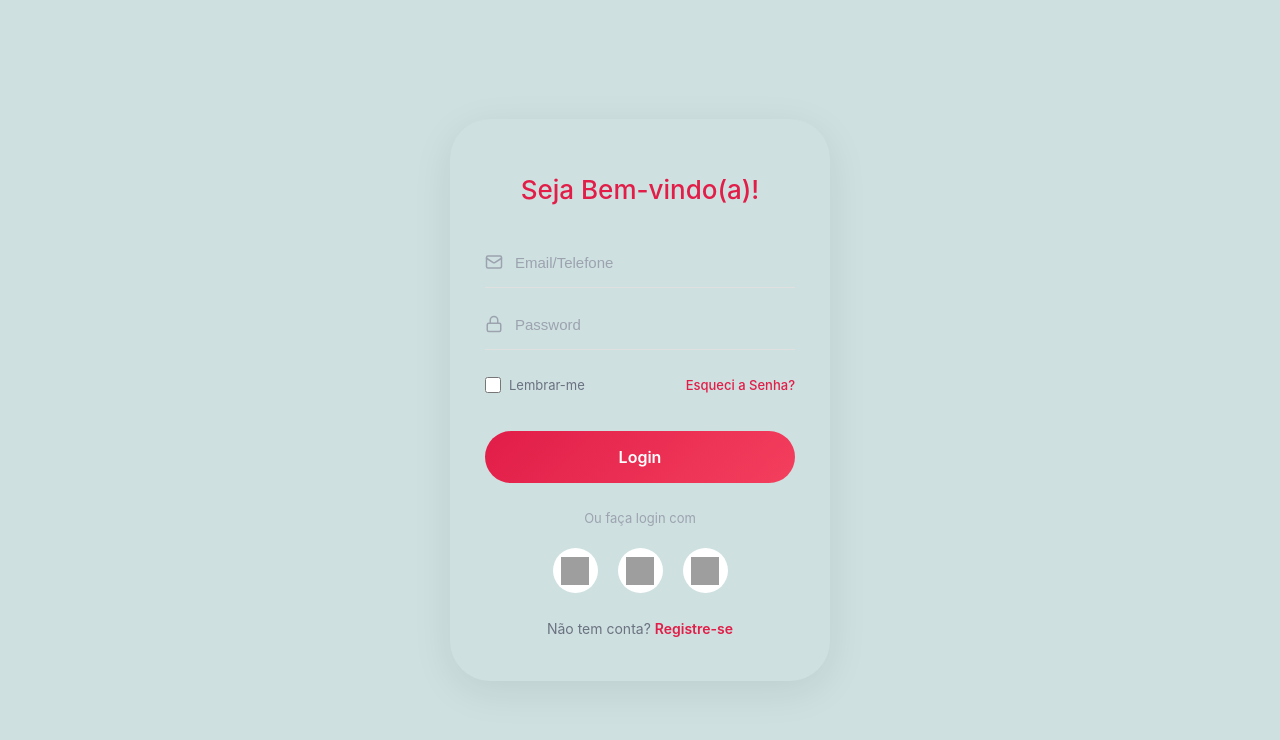
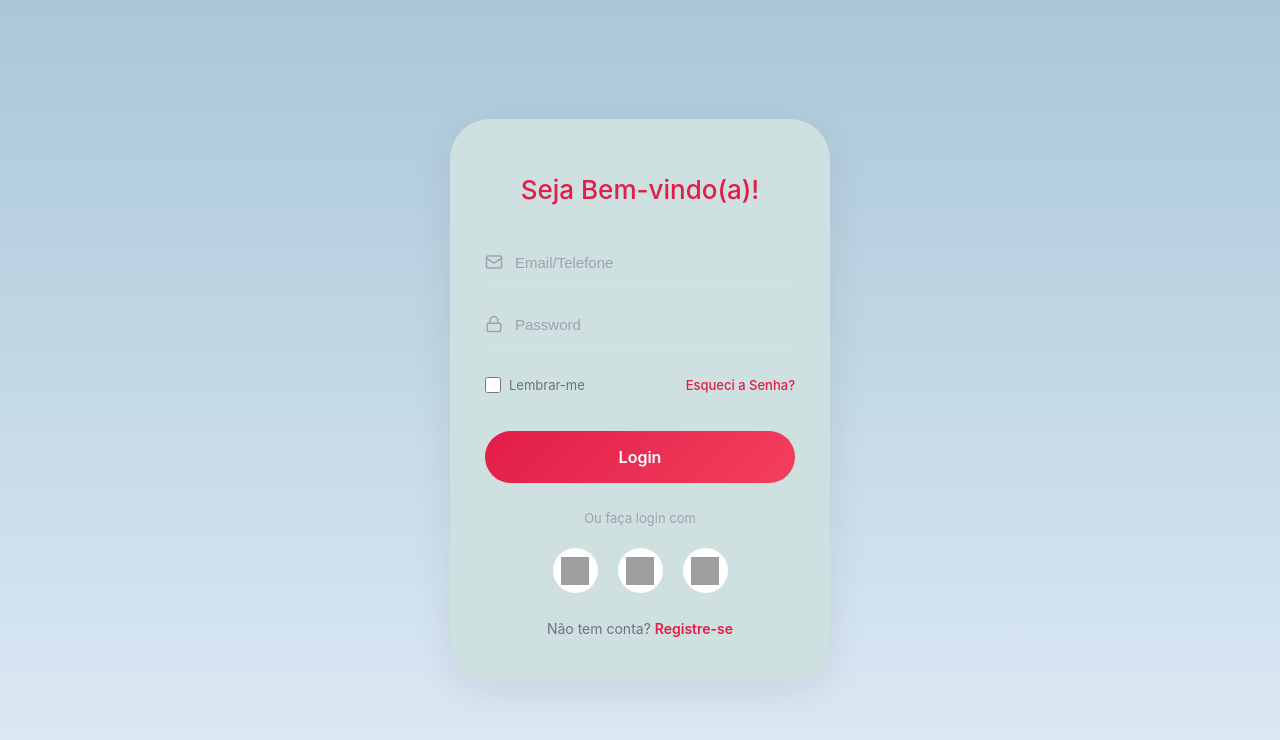
Before and after one commit to mariabernardop63-cell/GOTOUR-GLOBAL-APP, a React (Vite) app: page /login in a window 1280 px wide. Shown: the top 740 px of the page. Built offline with nearby package versions, Linux system fonts and the light colour scheme; no server answers; grey boxes are pictures that could not be loaded; a web font is replaced by a local one.

Commit message:
Login background: gradient #AAC7D8 to #DFEBF6

```diff
--- a/src/pages/Login/Login.css
+++ b/src/pages/Login/Login.css
@@ -6,7 +6,7 @@
     display: flex;
     justify-content: center;
     align-items: center;
-    background-color: #cee0e0;
+    background: linear-gradient(180deg, #AAC7D8 0%, #DFEBF6 100%);
     padding: 20px;
 }
 
```
